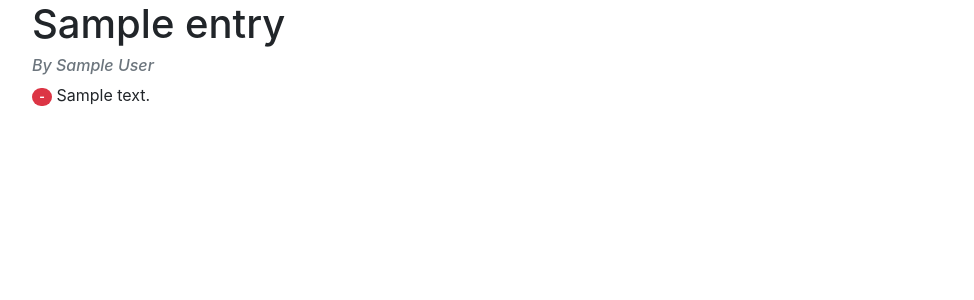
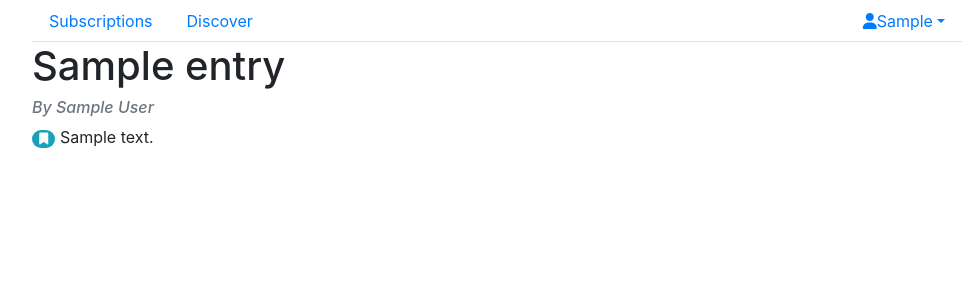
Before and after one commit to georgetims96/rss2newsletter, a Django app: page /entry/1 in a window 1280 px wide. Shown: the top 300 px of the page, without its empty margins (143-1117 px from the left). Run offline with Django 3.2, Linux system fonts and the light colour scheme; a user stored in the database is signed in; tables that the repository leaves empty hold one stand-in row (values such as "Sample post"); parts of the project's set-up code (start-up, migrations or seed data) failed here and were passed over; some libraries are stand-ins or nearby versions.

Commit message:
Significant UI redesign

```diff
--- a/feedaggregator/templates/feedaggregator/discover.html
+++ b/feedaggregator/templates/feedaggregator/discover.html
@@ -1,11 +1,6 @@
 {% extends 'feedaggregator/partials/base.html' %}
 {% block title %}Discover Feeds{% endblock %}
 {% block content %}
-<div class="row">
-  <div class="col">
-    <h1>Discover</h1>
-  </div>
-</div>
 {% include 'feedaggregator/partials/navbar.html' with selected='discover' %}
 {% if feeds %}
 <div class="row">
--- a/feedaggregator/templates/feedaggregator/entry_detail.html
+++ b/feedaggregator/templates/feedaggregator/entry_detail.html
@@ -1,12 +1,19 @@
 {% extends 'feedaggregator/partials/base.html' %}
 {% block title %}{{ entry.title }}{% endblock %}
 {% block content %}
+
+{% include 'feedaggregator/partials/navbar.html' with selected='' %}
+<div class="row">
+    <div class="col">
     <h1> {{ entry.title }} </h1>
     {% if entry.author %}<h6 class="text-muted"><em>By {{ entry.author }}</em></h6>{% endif %}
+
     {% if entry in user_bookmarks %}
-<a href="{% url 'feedaggregator:unbookmark_entry' entry_pk=entry.pk %}" class="badge badge-danger badge-pill">-</a>
+    <a href="{% url 'feedaggregator:unbookmark_entry' entry_pk=entry.pk %}" class="badge badge-info badge-pill"><i class="fa-solid fa-bookmark"></i></a>
     {% else %}
-<a href="{% url 'feedaggregator:bookmark_entry' entry_pk=entry.pk %}" class="badge badge-success badge-pill">+</a>
+    <a href="{% url 'feedaggregator:bookmark_entry' entry_pk=entry.pk %}" class="badge badge-info badge-pill"><i class="fa-regular fa-bookmark"></i></a>
     {% endif %}
     {{ entry.body|safe }}
+    </div>
+</div>
 {% endblock %}
--- a/feedaggregator/templates/feedaggregator/subscriptions.html
+++ b/feedaggregator/templates/feedaggregator/subscriptions.html
@@ -1,11 +1,6 @@
 {% extends 'feedaggregator/partials/base.html' %}
 {% block title %}View Subscriptions{% endblock %}
 {% block content %}
-<div class="row">
-  <div class="col">
-    <h1>Subscriptions</h1>
-  </div>
-</div>
 {% include 'feedaggregator/partials/navbar.html' with selected='view' %}
 <div class="row">
   <div class="col">
```
Also changed, not shown: feedaggregator/templates/feedaggregator/entry_list.html (+2 -6 lines), 1 other file. Lines whose indentation alone changed are shown as unchanged.
